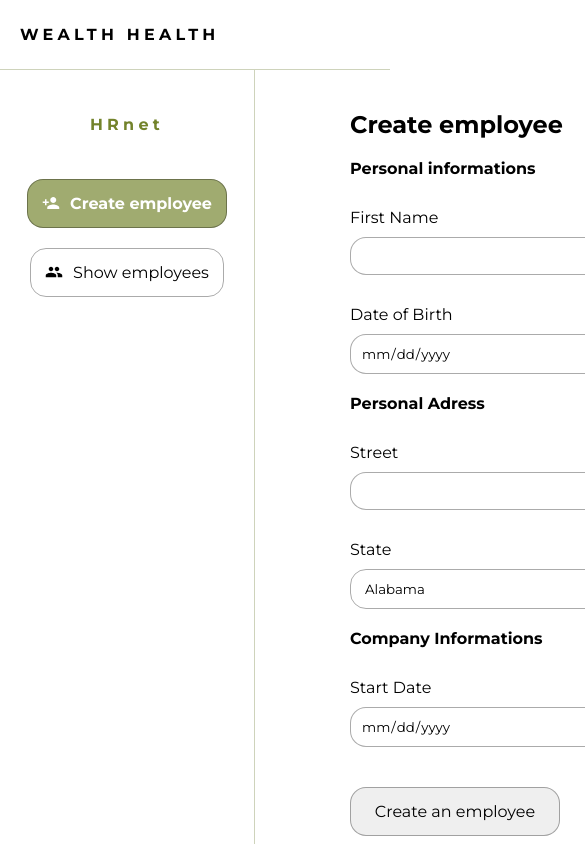
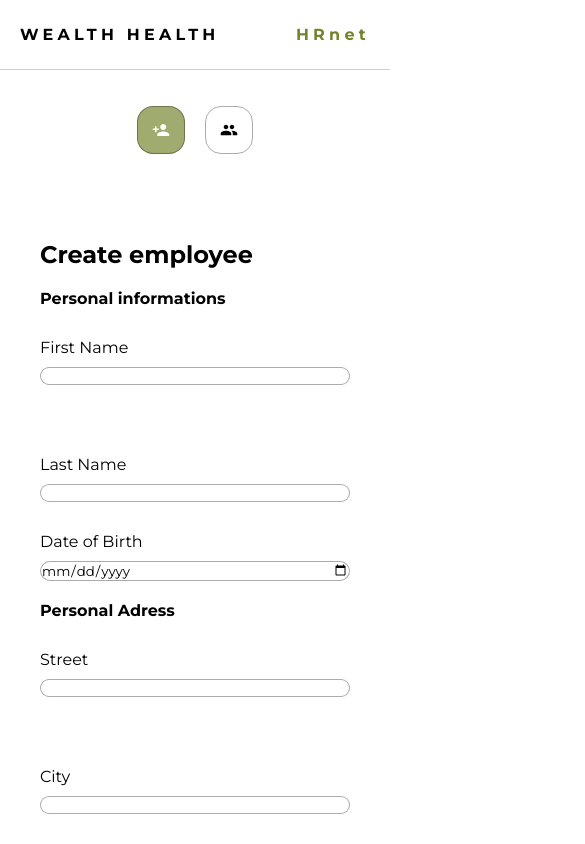
Before and after one commit to jimmylelievre/-JimmyLelievre_14_16062022, a React (Create React App) app: page / in a window 390 px wide. Shown: the top 844 px of the page, 585 px wide, since content can reach past the window. Built offline with nearby package versions, Linux system fonts and the light colour scheme.

Commit message:
Update responsive design of the page create employee

```diff
--- a/src/components/DateTimePicker.tsx
+++ b/src/components/DateTimePicker.tsx
@@ -14,6 +14,7 @@ const DateTimePicker = ({ label, role, setValue }: Props) => {
         role={role}
         id="datetimepicker"
         type="date"
+        required
         onChange={(e) => {
           setValue(e.target.value);
         }}
--- a/src/components/Header.tsx
+++ b/src/components/Header.tsx
@@ -4,6 +4,7 @@ const Header = () => {
   return (
     <div className="header">
       <h1>Wealth Health</h1>
+      <h2>HRnet</h2>
     </div>
   );
 };
--- a/src/components/Select.tsx
+++ b/src/components/Select.tsx
@@ -13,6 +13,7 @@ const Select = ({ label, options, role, setValue }: Props) => {
       <p>{label}</p>
       <div className="box-select">
         <select
+          required
           role={role}
           onChange={(e) => {
             setValue(e.target.value);
--- a/src/dataMock.js
+++ b/src/dataMock.js
@@ -1,5 +1,5 @@
 export const dataHeader = [
-  "Fist Name",
+  "First Name",
   "Last Name",
   "Start Date",
   "Department",
--- a/src/pages/CreateEmployee.tsx
+++ b/src/pages/CreateEmployee.tsx
@@ -27,20 +27,23 @@ const CreateEmployee = () => {
   const [modalIsOpen, setModalIsOpen] = useState(false);
   const toggleModal = () => setModalIsOpen(!modalIsOpen);
 
-  const submitEmployee = () => {
+  const submitEmployee = (e: any) => {
+    e.preventDefault();
     const employees = JSON.parse(localStorage.getItem("employees") || "[]");
     employees.push(newEmployee);
     localStorage.setItem("employees", JSON.stringify(employees));
     // permet de recupérer la liste des employées present dans le localstorage
     const employeesList = JSON.parse(localStorage.getItem("employees") || "[]");
     dispatch(setEmployeesList(employeesList));
+
+    setModalIsOpen(true);
   };
 
   return (
     <div className="create-employee">
+      <form onSubmit={submitEmployee}>
         <h2>Create employee</h2>
         <h3>Personal informations</h3>
-      <form>
         <div className="flex">
           <Input
             name="First Name"
@@ -103,18 +106,20 @@ const CreateEmployee = () => {
             setValue={(value: string) => dispatch(setDepartment(value))}
           />
         </div>
+        <div className="container-button">
           <button
             type="submit"
             className="button"
             data-testid="button-create-employee"
-          onClick={() => {
-            submitEmployee();
-            setModalIsOpen(true);
-          }}
           >
             <p>Create an employee</p>
           </button>
+          <button className="button" type="reset">
+            <p>Réinitialiser le formulaire</p>
+          </button>
+        </div>
       </form>
+
       <Modal
         role="button-create-employee"
         isOpen={modalIsOpen}
--- a/src/styles/components/_dateTimePicker.scss
+++ b/src/styles/components/_dateTimePicker.scss
@@ -10,7 +10,14 @@
     border: 1px solid rgba(0, 0, 0, 0.33);
     border-radius: 16px;
     width: 431px;
-    padding: 10px;
+
     outline: none;
   }
 }
+@media screen and (max-width: 1220px) {
+  .date {
+    input {
+      width: 100%;
+    }
+  }
+}
--- a/src/styles/components/_header.scss
+++ b/src/styles/components/_header.scss
@@ -8,4 +8,24 @@
     letter-spacing: 0.265em;
     text-transform: uppercase;
   }
+  h2 {
+    display: none;
+  }
 }
+@media screen and (max-width: 1220px) {
+  .header {
+    display: flex;
+    align-items: center;
+    justify-content: space-between;
+    h2 {
+      display: block;
+      margin-right: 20px;
+      font-weight: 700;
+      font-size: 16px;
+      line-height: 29px;
+      letter-spacing: 0.265em;
+
+      color: #73832b;
+    }
+  }
+}
--- a/src/styles/components/_input.scss
+++ b/src/styles/components/_input.scss
@@ -2,6 +2,7 @@
   display: flex;
   flex-direction: column;
   margin-top: 30px;
+  width: 431px;
   label {
     margin-bottom: 10px;
   }
@@ -9,7 +10,26 @@
     border: 1px solid rgba(0, 0, 0, 0.33);
     border-radius: 16px;
     width: 431px;
-    padding: 10px;
+
     outline: none;
   }
 }
+@media screen and (max-width: 1220px) {
+  .input {
+    display: flex;
+    flex-direction: column;
+    margin-top: 30px;
+    width: 100%;
+
+    label {
+      margin-bottom: 10px;
+    }
+    input {
+      width: 100%;
+      border: 1px solid rgba(0, 0, 0, 0.33);
+      border-radius: 16px;
+
+      outline: none;
+    }
+  }
+}
--- a/src/styles/components/_navigation.scss
+++ b/src/styles/components/_navigation.scss
@@ -1,7 +1,7 @@
 .navigation {
   border-right: 1px solid rgba(93, 109, 31, 0.3);
   width: 255px;
-  height: 895px;
+  height: 970px;
   display: flex;
   align-items: center;
   flex-direction: column;
@@ -49,3 +49,26 @@ a.button-active {
     fill: white;
   }
 }
+/* @media screen and (max-width: 1200px) {
+  .navigation {
+    height: 1463px;
+  }
+} */
+@media screen and (max-width: 1220px) {
+  .navigation {
+    height: 0;
+    flex-direction: row;
+    gap: 20px;
+    border-right: 0;
+    width: 100%;
+    align-items: center;
+    justify-content: center;
+    margin-top: 70px;
+    p {
+      display: none;
+    }
+    h2 {
+      display: none;
+    }
+  }
+}
--- a/src/styles/components/_select.scss
+++ b/src/styles/components/_select.scss
@@ -4,19 +4,29 @@
   margin-top: 30px;
 
   .box-select {
-    width: 431px;
     border: 1px solid rgba(0, 0, 0, 0.33);
     border-radius: 16px;
+    width: 431px;
   }
   p {
     margin-bottom: 10px;
   }
   select {
-    width: 415px;
     outline: none;
     padding: 10px;
     border: none;
     border-radius: 16px;
     background: none;
+    width: 410px;
   }
 }
+@media screen and (max-width: 1220px) {
+  .select {
+    select {
+      width: 95%;
+    }
+    .box-select {
+      width: 100%;
+    }
+  }
+}
--- a/src/styles/pages/_createEmployee.scss
+++ b/src/styles/pages/_createEmployee.scss
@@ -1,7 +1,8 @@
 .create-employee {
   position: absolute;
   top: 110px;
-  margin-left: 350px;
+  margin-left: 300px;
+  width: 900px;
   h3 {
     font-size: 16px;
     margin-top: 20px;
@@ -9,27 +10,52 @@
   .flex {
     display: flex;
     gap: 40px;
+    justify-content: space-between;
   }
   .button {
     display: flex;
     justify-content: center;
     border: 1px solid rgba(0, 0, 0, 0.33);
     border-radius: 16px;
-    margin-top: 40px;
+    margin-top: 80px;
     padding: 14px;
     display: flex;
-    width: 210px;
+    width: 100%;
+    background-color: white;
     cursor: pointer;
+    transition: 0.2s;
 
     p {
       font-size: 16px;
       color: black;
+      transition: 0.2s;
     }
+  }
+
+  .container-button {
+    display: flex;
+    gap: 20px;
+    width: 100%;
   }
 }
 .button:hover {
   background-color: rgba(141, 155, 83, 0.83);
   p {
     color: white;
+    font-weight: 700;
   }
 }
+@media screen and (max-width: 1220px) {
+  .flex {
+    flex-direction: column;
+  }
+  .create-employee {
+    margin-top: 90px;
+    margin-left: 0;
+    padding: 40px;
+    width: 100%;
+    h2 {
+      text-align: left;
+    }
+  }
+}
```
Lines whose indentation alone changed are shown as unchanged.
